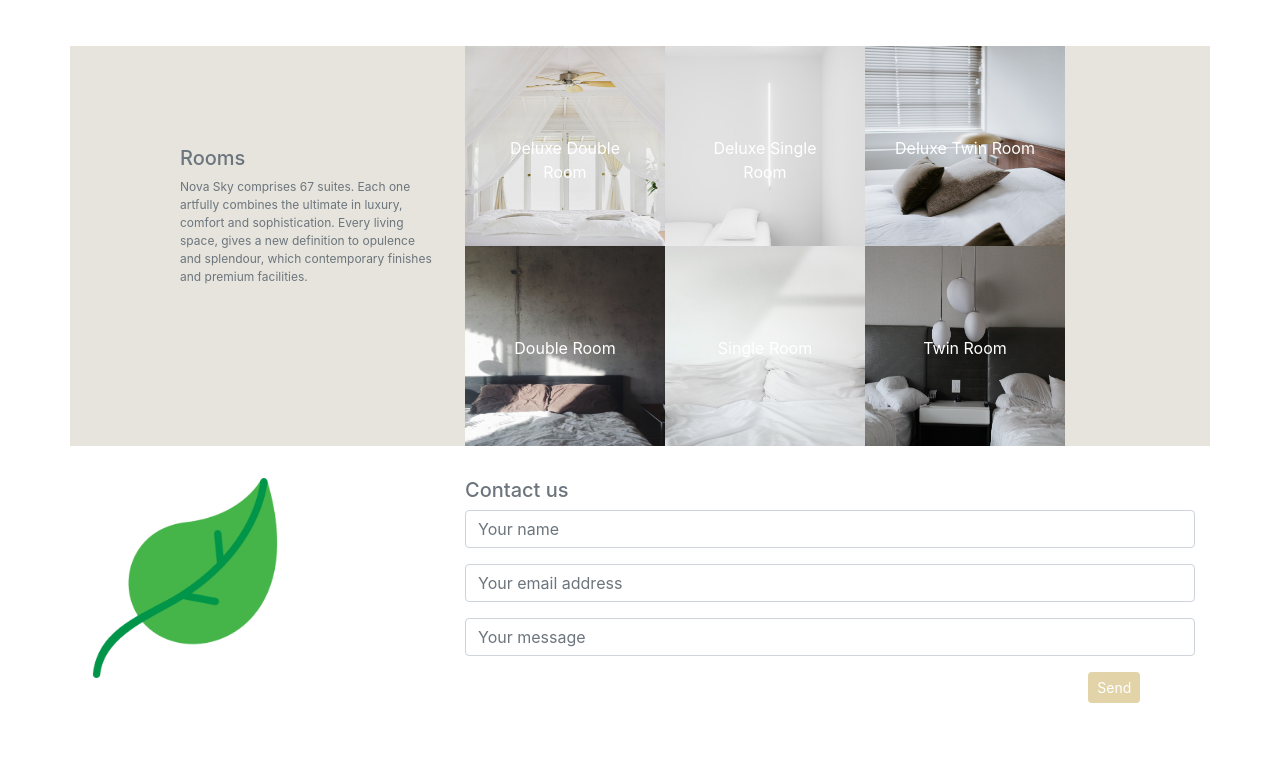
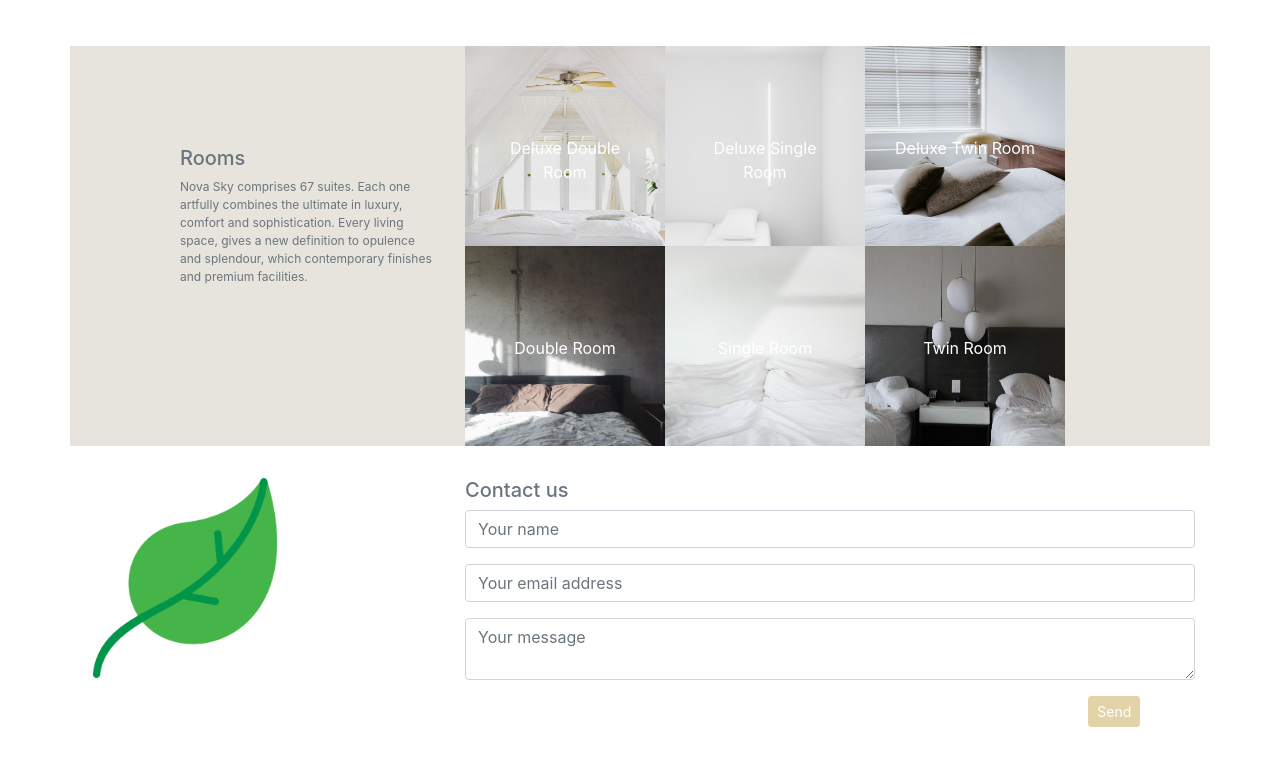
Before and after one commit to nicoleyyr/react-landing-page, a React (Create React App) app: page / in a window 1280 px wide. Shown: the part 850-1615 px from the top of the page. Built offline with nearby package versions, Linux system fonts and the light colour scheme.

Commit message:
finish form validation

```diff
--- a/src/ContactUs/ContactUs.js
+++ b/src/ContactUs/ContactUs.js
@@ -1,4 +1,4 @@
-import React from "react";
+import React, { useState } from "react";
 import Container from "react-bootstrap/Container";
 import Row from "react-bootstrap/Row";
 import Col from "react-bootstrap/Col";
@@ -6,6 +6,18 @@ import Form from "react-bootstrap/Form";
 import Button from "react-bootstrap/Button";
 
 const ContactUs = () => {
+	const [validated, setValidated] = useState(false);
+
+  const handleSubmit = event => {
+    const form = event.currentTarget;
+    if (form.checkValidity() === false) {
+      event.preventDefault();
+      event.stopPropagation();
+    }
+
+    setValidated(true);
+  };
+
 	return (
 		<Container id="contact-us" className="mb-5 txtali-l">
 			<Row>
@@ -20,13 +32,16 @@ const ContactUs = () => {
 				</Col>
 				<Col md={8}>
 					<h5 className="title">Contact us</h5>
-					<Form>
+					<Form noValidate validated={validated} onSubmit={handleSubmit}>
 						<Form.Group controlId="formGroupPassword">
 							<Form.Control
 								required
 								type="text"
 								placeholder="Your name"
 							/>
+							<Form.Control.Feedback type="invalid">
+             	 Please enter your name.
+            	</Form.Control.Feedback>
 						</Form.Group>
 						<Form.Group controlId="formGroupEmail">
 							<Form.Control
@@ -34,13 +49,21 @@ const ContactUs = () => {
 								type="email"
 								placeholder="Your email address"
 							/>
+							<Form.Control.Feedback type="invalid">
+             	 Please enter a valid email address.
+            	</Form.Control.Feedback>
 						</Form.Group>
 						<Form.Group controlId="formGroupEmail">
 							<Form.Control
 								required
 								type="text"
 								placeholder="Your message"
+								as="textarea"
+								aria-label="With textarea"
 							/>
+							<Form.Control.Feedback type="invalid">
+             	 Please enter your message.
+            	</Form.Control.Feedback>
 						</Form.Group>
 						<Col md={{ span: 2, offset: 10 }}>
 							<Button type="submit" size="sm" className="customBtn">
```
